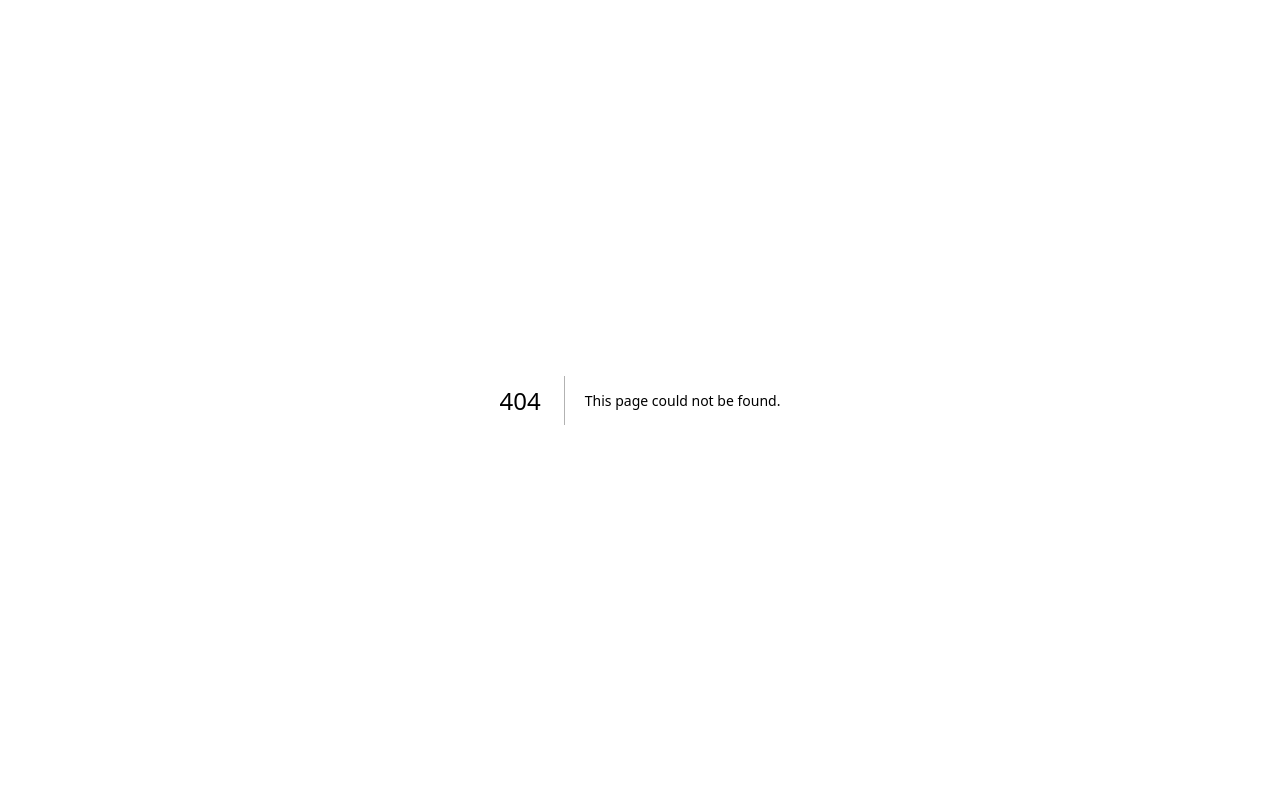
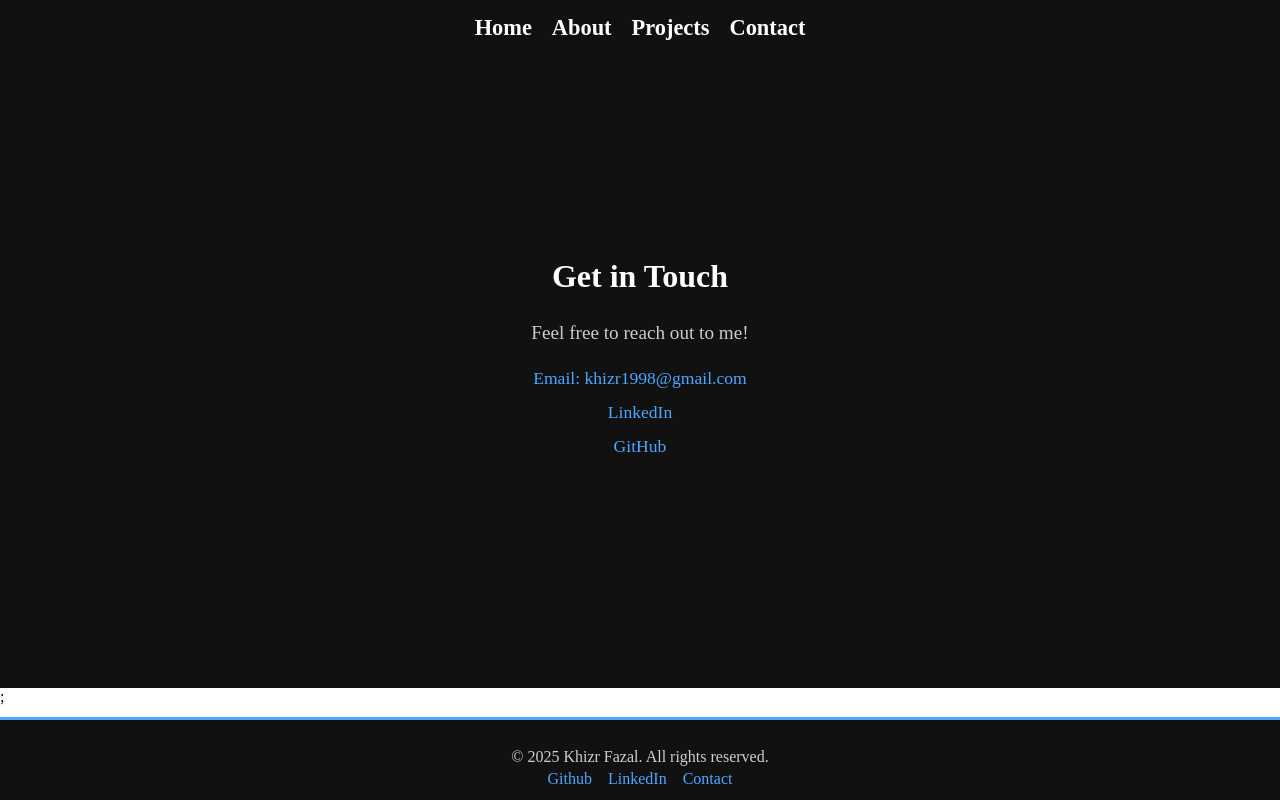
Before and after one commit to sadlycryingbird/personal-portfolio, a Next.js app: page /contact in a window 1280 px wide. Before the commit this address had no page. Built offline with nearby package versions, Linux system fonts and the light colour scheme.

Commit message:
added contact page with relevant links and styling

```diff
--- /dev/null
+++ b/app/Components/Contact.tsx
@@ -0,0 +1,23 @@
+"use client";
+import React from "react";
+import styles from "../styles/Contact.module.css";
+
+export default function Contact() {
+  return (
+    <section className={styles.contact}>
+      <h2 className={styles.title}>Get in Touch</h2>
+      <p className={styles.subtitle}>Feel free to reach out to me!</p>
+      <div className={styles.links}>
+        <a href="mailto:khizr1998@gmail.com" className={styles.link}>
+          Email: khizr1998@gmail.com
+        </a>
+        <a href="https://linkedin.com/in/khizr-fazal" target="_blank" rel="noopener noreferrer" className={styles.link}>
+          LinkedIn
+        </a>
+        <a href="https://github.com/sadlycryingbird/" target="_blank" rel="noopener noreferrer" className={styles.link}>
+          GitHub
+        </a>
+      </div>
+    </section>
+  );
+}
--- /dev/null
+++ b/app/contact/page.tsx
@@ -0,0 +1,10 @@
+import Contact from '../components/Contact';
+import Layout from '../components/Layout';
+
+export default function AboutPage() {
+    return (
+        <Layout>
+            <Contact />;
+        </Layout>
+    )
+}
--- /dev/null
+++ b/app/styles/Contact.module.css
@@ -0,0 +1,46 @@
+/* Contact.module.css */
+.contact {
+    text-align: center;
+    padding: 9rem 0;
+    background-color: #111;
+    color: white;
+    margin-bottom: 0; /* Remove extra space below */
+    display: flex;
+    flex-direction: column;
+    justify-content: center;
+    min-height: 50vh;
+}
+
+.title {
+    font-size: 2rem;
+    font-weight: bold;
+    margin-bottom: 0.5rem;
+}
+
+.subtitle {
+    font-size: 1.2rem;
+    color: #ccc;
+    margin-bottom: 1.5rem;
+}
+
+.links {
+    display: flex;
+    flex-direction: column;
+    gap: 0.8rem;
+}
+
+.link {
+    color: #4da6ff;
+    text-decoration: none;
+    font-size: 1.1rem;
+    transition: color 0.3s ease-in-out;
+}
+
+.link:hover {
+    color: #80c1ff;
+}
+
+.footer {
+    margin-top: 0 !important;
+    padding-top: 2rem; /* Adjust if necessary */
+}
```
